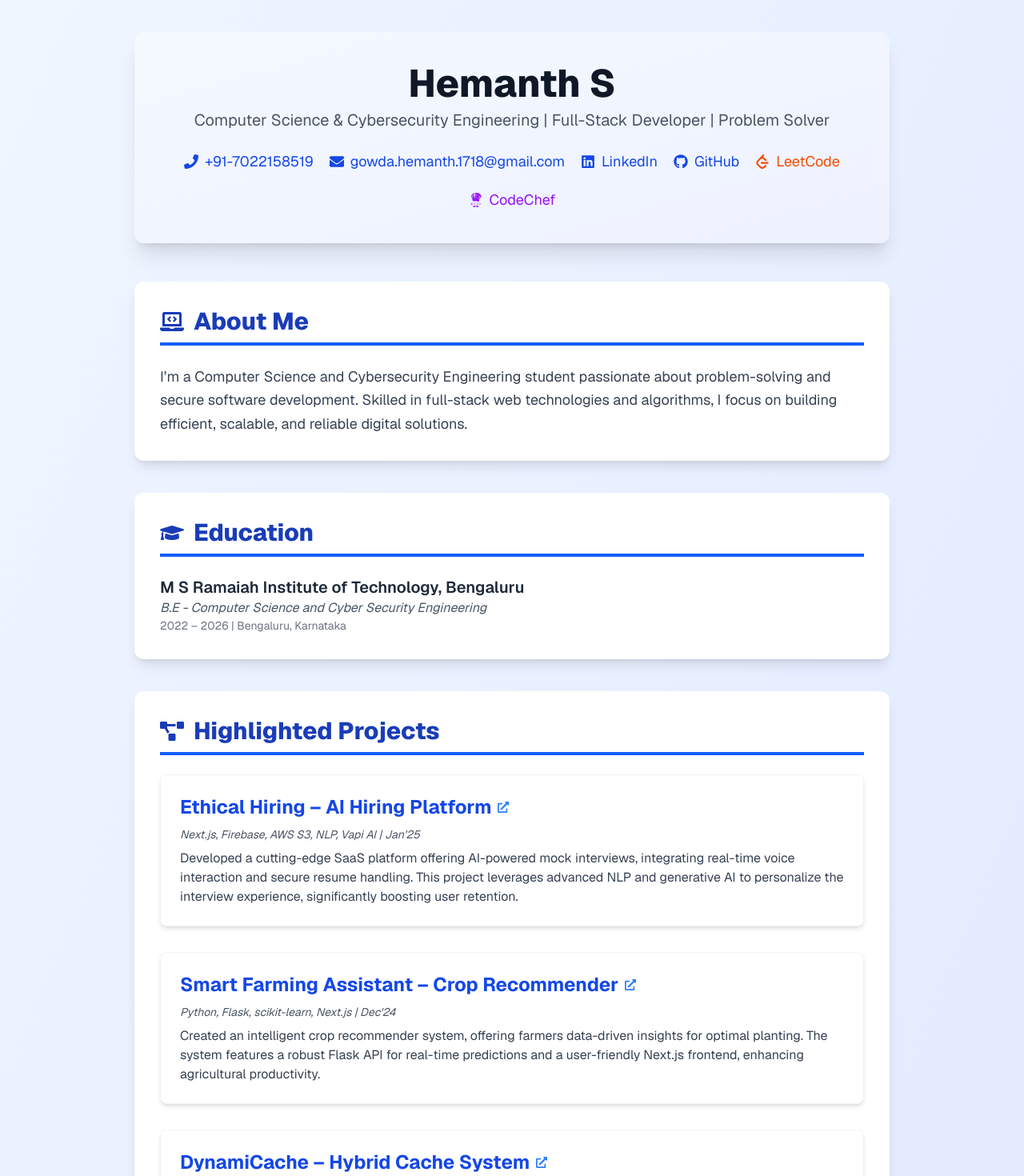
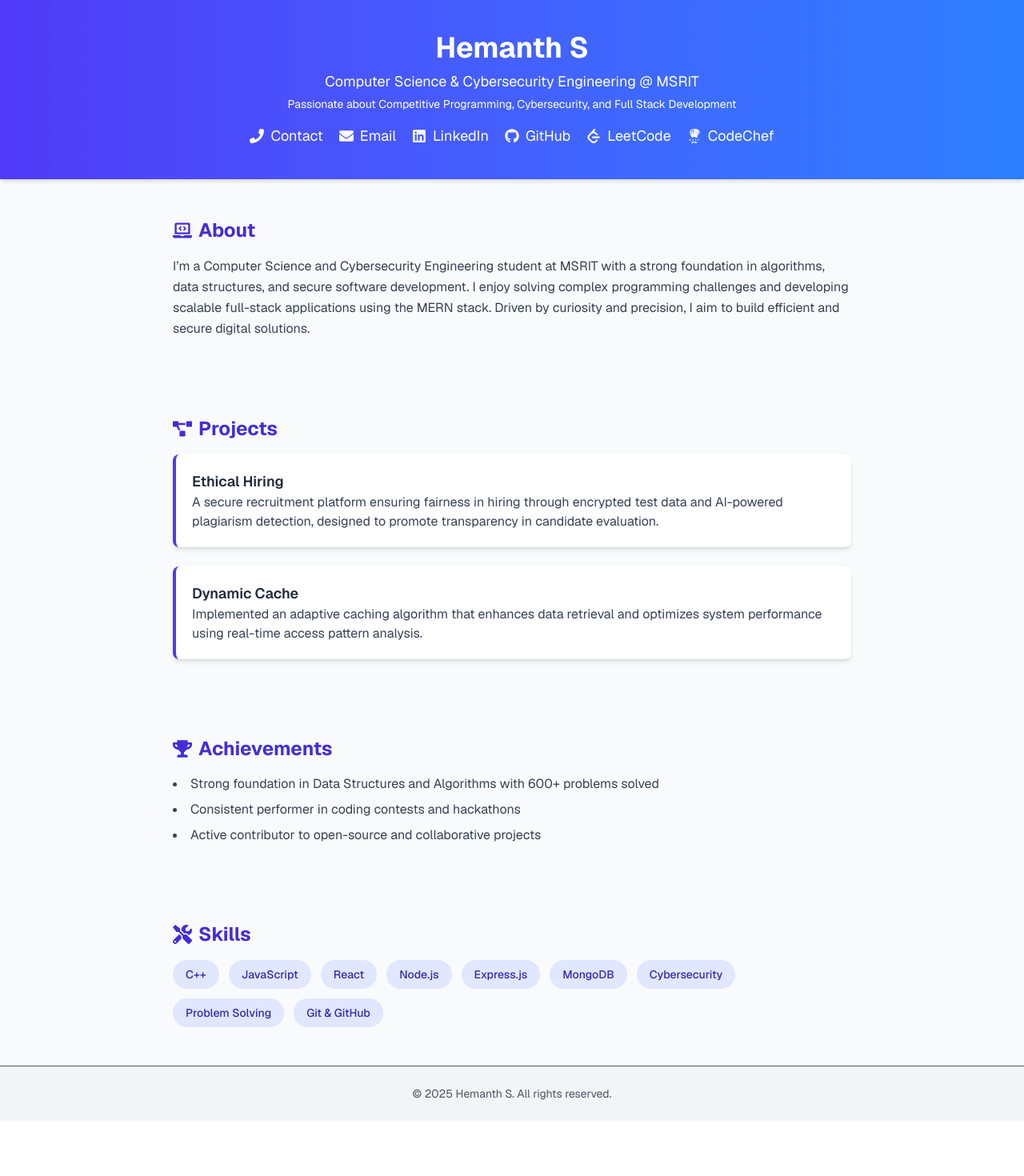
Before and after one commit to zennyMe17/hemanth_portfolio, a Next.js app: page / in a window 1280 px wide. Shown: the top 1470 px of the page at 80% size. After the commit the page ends 1401 px from the top, so only its background shows below. Built offline with nearby package versions, Linux system fonts and the light colour scheme.

Commit message:
Refactor Home component layout and contact information
Refactored the Home component by removing unused imports, updating the contact information structure, and enhancing the layout and styling of various sections including header, about, projects, and footer.

```diff
--- a/app/page.tsx
+++ b/app/page.tsx
@@ -6,7 +6,6 @@ import {
   FaEnvelope,
   FaLinkedin,
   FaGithub,
-  FaExternalLinkAlt,
   FaGraduationCap,
   FaCode,
   FaCertificate,
@@ -17,174 +16,133 @@ import {
   FaTrophy,
 } from "react-icons/fa";
 import { SiLeetcode, SiCodechef } from "react-icons/si";
-import { portfolioData } from "../data/portfolioData";
-
-// Section Title Component
-const SectionTitle = ({ icon, children }: { icon: React.ReactNode; children: React.ReactNode }) => (
-  <h2 className="flex items-center text-3xl font-extrabold text-blue-800 mb-6 pb-2 border-b-4 border-blue-600">
-    {icon}
-    <span className="ml-3">{children}</span>
-  </h2>
-);
-
-// Skill Badges Component
-const SkillBadges = ({ title, skills, icon }: { title: string; skills: string; icon: React.ReactNode }) => (
-  <div className="mb-6">
-    <h3 className="text-xl font-semibold text-gray-800 mb-3 flex items-center">
-      {icon}
-      <span className="ml-2">{title}</span>
-    </h3>
-    <div className="flex flex-wrap gap-2">
-      {skills.split(", ").map((skill, idx) => (
-        <span
-          key={idx}
-          className="bg-blue-100 text-blue-800 text-sm font-medium px-3 py-1 rounded-full shadow-sm hover:bg-blue-200 transition-colors duration-200"
-        >
-          {skill}
-        </span>
-      ))}
-    </div>
-  </div>
-);
 
 export default function Home() {
-  const { name, contact, education, projects, skills, certifications, extracurricular } = portfolioData;
+  const contact = {
+    phone: "+91 9876543210",
+    email: "yourname@example.com",
+    linkedin: "https://www.linkedin.com/in/hemanth-s-b239b02b3/",
+    github: "https://github.com/zennyMe17",
+    leetcode: "https://leetcode.com/u/Hemanth_gowda1718/",
+    codechef: "https://www.codechef.com/users/uchiha_hemanth",
+  };
 
   return (
-    <div className="min-h-screen bg-gradient-to-br from-blue-50 to-indigo-100 font-sans text-gray-800">
+    <div className="min-h-screen bg-gray-50 text-gray-800 font-sans">
       <Head>
-        <title>{name}'s Portfolio</title>
-        <meta name="description" content={`Portfolio of ${name}`} />
-        <link rel="icon" href="/favicon.ico" />
+        <title>Hemanth S | Portfolio</title>
       </Head>
 
-      <main className="container mx-auto p-6 sm:p-10 max-w-5xl">
-        {/* Header */}
-        <header className="bg-white rounded-xl shadow-xl p-10 text-center mb-12 relative overflow-hidden">
-          <div className="absolute inset-0 bg-gradient-to-br from-blue-100 to-indigo-200 opacity-30"></div>
-          <div className="relative z-10">
-            <h1 className="text-5xl font-extrabold text-gray-900 mb-2">{name}</h1>
-            <p className="text-lg sm:text-xl text-gray-600 mb-6">
-              Computer Science & Cybersecurity Engineering | Full-Stack Developer | Problem Solver
+      {/* Header Section */}
+      <header className="bg-gradient-to-r from-indigo-600 to-blue-500 text-white py-10 shadow-md text-center">
+        <h1 className="text-4xl font-bold mb-2">Hemanth S</h1>
+        <p className="text-lg">Computer Science & Cybersecurity Engineering @ MSRIT</p>
+        <p className="text-sm mt-1">
+          Passionate about Competitive Programming, Cybersecurity, and Full Stack Development
+        </p>
+
+        <div className="flex justify-center mt-4 flex-wrap gap-5 text-lg">
+          <a href={`tel:${contact.phone}`} className="flex items-center hover:text-gray-200">
+            <FaPhone className="mr-2" /> Contact
+          </a>
+          <a href={`mailto:${contact.email}`} className="flex items-center hover:text-gray-200">
+            <FaEnvelope className="mr-2" /> Email
+          </a>
+          <a href={contact.linkedin} target="_blank" rel="noopener noreferrer" className="flex items-center hover:text-gray-200">
+            <FaLinkedin className="mr-2" /> LinkedIn
+          </a>
+          <a href={contact.github} target="_blank" rel="noopener noreferrer" className="flex items-center hover:text-gray-200">
+            <FaGithub className="mr-2" /> GitHub
+          </a>
+          <a href={contact.leetcode} target="_blank" rel="noopener noreferrer" className="flex items-center hover:text-gray-200">
+            <SiLeetcode className="mr-2" /> LeetCode
+          </a>
+          <a href={contact.codechef} target="_blank" rel="noopener noreferrer" className="flex items-center hover:text-gray-200">
+            <SiCodechef className="mr-2" /> CodeChef
+          </a>
+        </div>
+      </header>
+
+      {/* About Section */}
+      <section className="max-w-4xl mx-auto px-6 py-12">
+        <h2 className="text-2xl font-bold text-indigo-700 mb-4 flex items-center">
+          <FaLaptopCode className="mr-2" /> About
+        </h2>
+        <p className="leading-relaxed text-gray-700">
+          I’m a Computer Science and Cybersecurity Engineering student at MSRIT with a strong
+          foundation in algorithms, data structures, and secure software development. I enjoy solving
+          complex programming challenges and developing scalable full-stack applications using the
+          MERN stack. Driven by curiosity and precision, I aim to build efficient and secure digital solutions.
+        </p>
+      </section>
+
+      {/* Projects Section */}
+      <section className="max-w-4xl mx-auto px-6 py-12">
+        <h2 className="text-2xl font-bold text-indigo-700 mb-4 flex items-center">
+          <FaProjectDiagram className="mr-2" /> Projects
+        </h2>
+        <div className="space-y-6">
+          <div className="bg-white shadow-md p-5 rounded-lg border-l-4 border-indigo-600">
+            <h3 className="text-lg font-semibold">Ethical Hiring</h3>
+            <p className="text-gray-700">
+              A secure recruitment platform ensuring fairness in hiring through encrypted test data
+              and AI-powered plagiarism detection, designed to promote transparency in candidate evaluation.
             </p>
-            <div className="flex flex-wrap justify-center gap-5 text-base sm:text-lg">
-              <a href={`tel:${contact.phone}`} className="flex items-center text-blue-700 hover:text-blue-900">
-                <FaPhone className="mr-2" /> {contact.phone}
-              </a>
-              <a href={`mailto:${contact.email}`} className="flex items-center text-blue-700 hover:text-blue-900">
-                <FaEnvelope className="mr-2" /> {contact.email}
-              </a>
-              <a href={contact.linkedin} target="_blank" rel="noopener noreferrer" className="flex items-center text-blue-700 hover:text-blue-900">
-                <FaLinkedin className="mr-2" /> LinkedIn
-              </a>
-              <a href={contact.github} target="_blank" rel="noopener noreferrer" className="flex items-center text-blue-700 hover:text-blue-900">
-                <FaGithub className="mr-2" /> GitHub
-              </a>
-              <a href={contact.leetcode} target="_blank" rel="noopener noreferrer" className="flex items-center text-orange-600 hover:text-orange-800">
-                <SiLeetcode className="mr-2" /> LeetCode
-              </a>
-              <a href={contact.codechef} target="_blank" rel="noopener noreferrer" className="flex items-center text-purple-600 hover:text-purple-800">
-                <SiCodechef className="mr-2" /> CodeChef
-              </a>
-            </div>
           </div>
-        </header>
 
-        {/* About Section */}
-        <section className="bg-white rounded-xl shadow-lg p-8 mb-10">
-          <SectionTitle icon={<FaLaptopCode />}>About Me</SectionTitle>
-          <p className="text-lg text-gray-700 leading-relaxed">
-            I’m a Computer Science and Cybersecurity Engineering student passionate about problem-solving and secure software development.
-            Skilled in full-stack web technologies and algorithms, I focus on building efficient, scalable, and reliable digital solutions.
-          </p>
-        </section>
+          <div className="bg-white shadow-md p-5 rounded-lg border-l-4 border-indigo-600">
+            <h3 className="text-lg font-semibold">Dynamic Cache</h3>
+            <p className="text-gray-700">
+              Implemented an adaptive caching algorithm that enhances data retrieval and optimizes
+              system performance using real-time access pattern analysis.
+            </p>
+          </div>
+        </div>
+      </section>
 
-        {/* Education */}
-        <section className="bg-white rounded-xl shadow-lg p-8 mb-10">
-          <SectionTitle icon={<FaGraduationCap />}>Education</SectionTitle>
-          <div>
-            <h3 className="text-xl font-semibold text-gray-800">{education.institution}</h3>
-            <p className="text-md text-gray-600 italic">{education.degree}</p>
-            <p className="text-sm text-gray-500">{education.years} | {education.location}</p>
-          </div>
-        </section>
+      {/* Achievements Section */}
+      <section className="max-w-4xl mx-auto px-6 py-12">
+        <h2 className="text-2xl font-bold text-indigo-700 mb-4 flex items-center">
+          <FaTrophy className="mr-2" /> Achievements
+        </h2>
+        <ul className="list-disc list-inside text-gray-700 space-y-2">
+          <li>Strong foundation in Data Structures and Algorithms with 600+ problems solved</li>
+          <li>Consistent performer in coding contests and hackathons</li>
+          <li>Active contributor to open-source and collaborative projects</li>
+        </ul>
+      </section>
 
-        {/* Projects */}
-        <section className="bg-white rounded-xl shadow-lg p-8 mb-10">
-          <SectionTitle icon={<FaProjectDiagram />}>Highlighted Projects</SectionTitle>
-          <div className="grid gap-8">
-            {projects.map((project, index) => (
-              <div key={index} className="bg-white p-6 rounded-lg shadow-md border border-gray-100 hover:shadow-xl transition-all">
-                <h3 className="text-2xl font-bold text-blue-700 mb-2 flex items-center">
-                  <a href={project.link} target="_blank" rel="noopener noreferrer" className="hover:underline">
-                    {project.title}
-                  </a>
-                  <FaExternalLinkAlt className="ml-2 text-sm text-blue-500" />
-                </h3>
-                <p className="text-sm text-gray-600 mb-2 italic">
-                  {project.technologies} | {project.date}
-                </p>
-                <p className="text-gray-700 text-base">{project.summary}</p>
-              </div>
-            ))}
-          </div>
-        </section>
+      {/* Skills Section */}
+      <section className="max-w-4xl mx-auto px-6 py-12">
+        <h2 className="text-2xl font-bold text-indigo-700 mb-4 flex items-center">
+          <FaTools className="mr-2" /> Skills
+        </h2>
+        <div className="flex flex-wrap gap-3">
+          {[
+            "C++",
+            "JavaScript",
+            "React",
+            "Node.js",
+            "Express.js",
+            "MongoDB",
+            "Cybersecurity",
+            "Problem Solving",
+            "Git & GitHub",
+          ].map((skill) => (
+            <span
+              key={skill}
+              className="px-4 py-2 bg-indigo-100 text-indigo-800 rounded-full text-sm font-medium"
+            >
+              {skill}
+            </span>
+          ))}
+        </div>
+      </section>
 
-        {/* Technical Skills */}
-        <section className="bg-white rounded-xl shadow-lg p-8 mb-10">
-          <SectionTitle icon={<FaCode />}>Technical Skills</SectionTitle>
-          <div className="grid grid-cols-1 lg:grid-cols-2 gap-x-8 gap-y-6">
-            <SkillBadges title="Languages" skills={skills.languages} icon={<FaCode className="text-blue-600" />} />
-            <SkillBadges title="Frameworks" skills={skills.techFrameworks} icon={<FaTools className="text-green-600" />} />
-            <SkillBadges title="Tools" skills={skills.systemsConcepts} icon={<FaLaptopCode className="text-purple-600" />} />
-            <SkillBadges title="Concepts" skills={skills.coursework} icon={<FaBook className="text-red-600" />} />
-          </div>
-        </section>
-
-        {/* Certifications */}
-        <section className="bg-white rounded-xl shadow-lg p-8 mb-10">
-          <SectionTitle icon={<FaCertificate />}>Certifications</SectionTitle>
-          <ul className="list-disc list-inside text-gray-700 space-y-2">
-            {certifications.map((cert, index) => (
-              <li key={index}>
-                <a href={cert.link} target="_blank" rel="noopener noreferrer" className="hover:underline text-blue-700 font-medium">
-                  {cert.name} <FaExternalLinkAlt className="inline-block ml-1 text-xs" />
-                </a>
-              </li>
-            ))}
-          </ul>
-        </section>
-
-        {/* Achievements */}
-        <section className="bg-white rounded-xl shadow-lg p-8 mb-10">
-          <SectionTitle icon={<FaTrophy />}>Achievements</SectionTitle>
-          <ul className="list-disc list-inside text-gray-700 space-y-2">
-            <li>Solved 600+ Data Structures and Algorithms problems across platforms.</li>
-            {extracurricular.map((item, i) => (
-              <li key={i}>{item.title}</li>
-            ))}
-          </ul>
-        </section>
-
-        {/* Footer */}
-        <footer className="bg-gray-900 text-white rounded-xl p-8 text-center shadow-xl">
-          <h2 className="text-3xl font-bold mb-3">Let’s Connect</h2>
-          <p className="text-lg mb-6">
-            Open to internships and collaborations in software development and cybersecurity.
-          </p>
-          <a
-            href={`mailto:${contact.email}`}
-            className="inline-block bg-blue-600 hover:bg-blue-700 text-white font-bold py-3 px-8 rounded-full transition transform hover:scale-105 shadow-md"
-          >
-            Send an Email
-          </a>
-        </footer>
-      </main>
-
-      <style jsx global>{`
-        html, body { font-family: 'Inter', sans-serif; }
-        * { transition: all 0.2s ease-in-out; }
-      `}</style>
+      {/* Footer */}
+      <footer className="bg-gray-100 text-center py-6 text-gray-600 text-sm border-t">
+        © {new Date().getFullYear()} Hemanth S. All rights reserved.
+      </footer>
     </div>
   );
 }
```
